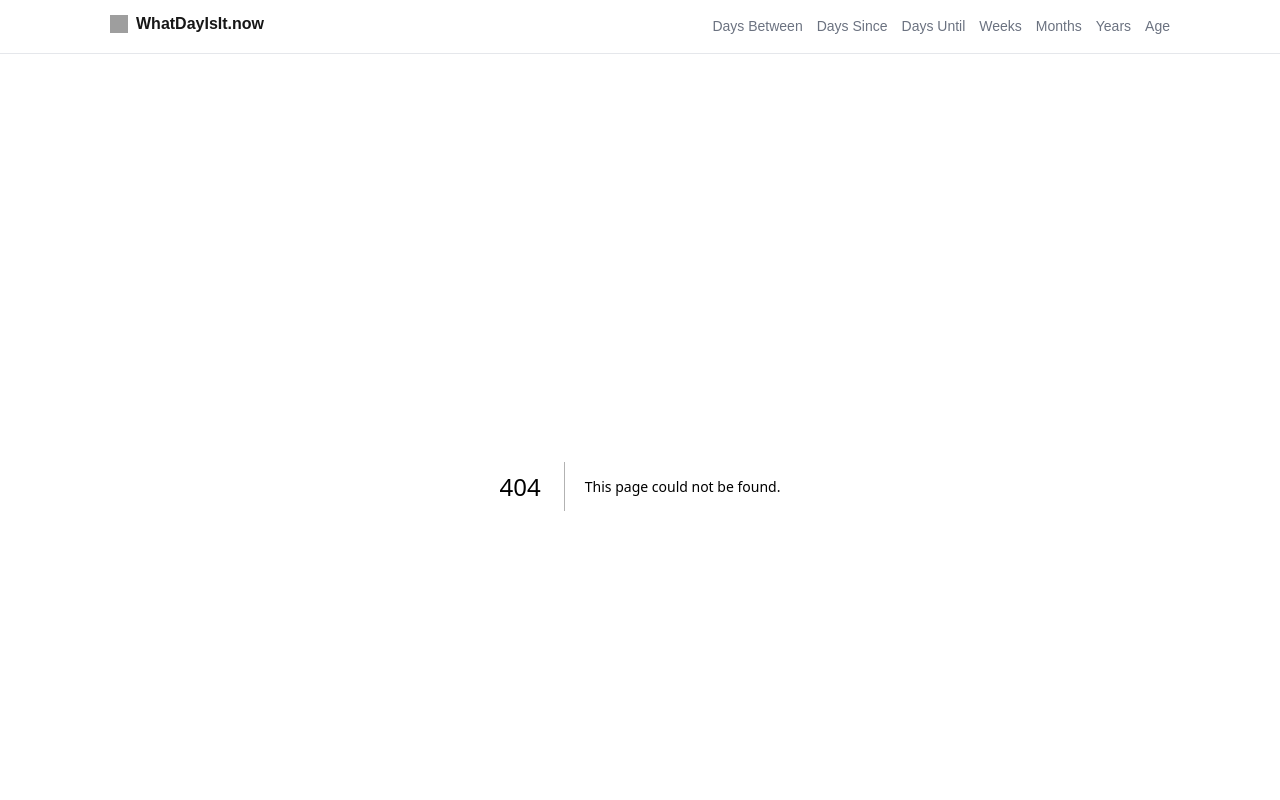
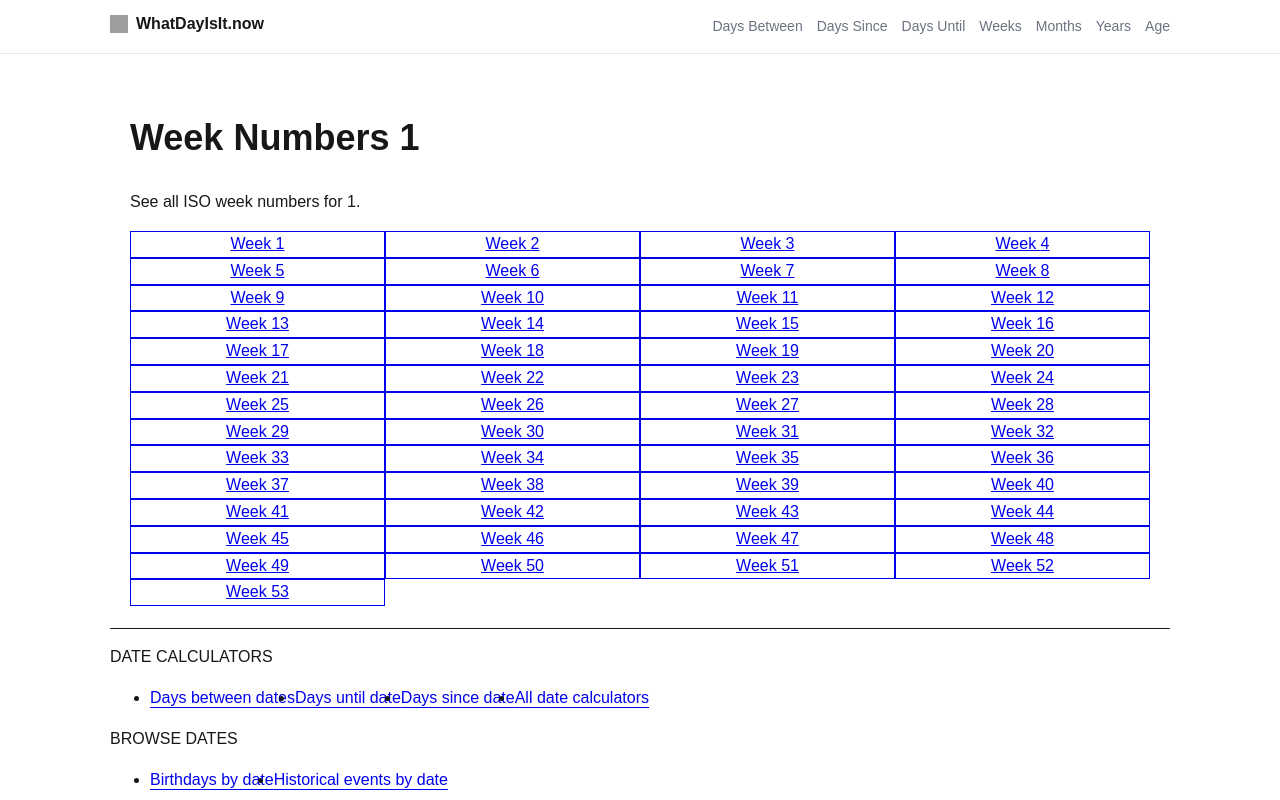
Before and after one commit to bosmeel/whatdayisit-now, a Next.js app: page /week-number/1 in a window 1280 px wide. Before the commit this address had no page. Shown: the top 800 px of the page. Built offline with nearby package versions, Linux system fonts and the light colour scheme; grey boxes are pictures that could not be loaded.

Commit message:
Add week-number cluster

```diff
--- a/app/sitemap.ts
+++ b/app/sitemap.ts
@@ -47,6 +47,29 @@ export default function sitemap(): MetadataRoute.Sitemap {
     changeFrequency: "daily" as const,
     priority: 0.7,
   }));
+const weekNumberPages: MetadataRoute.Sitemap = [];
+
+for (let year = 2020; year <= 2035; year++) {
+
+  weekNumberPages.push({
+    url: `${baseUrl}/week-number/${year}`,
+    lastModified: now,
+    changeFrequency: "yearly",
+    priority: 0.6,
+  });
+
+  for (let week = 1; week <= 53; week++) {
+
+    weekNumberPages.push({
+      url: `${baseUrl}/week-number/${year}/${week}`,
+      lastModified: now,
+      changeFrequency: "yearly",
+      priority: 0.6,
+    });
+
+  }
+
+}
 
   const daysBetweenPages = [
     ...DATE_PAIRS,
@@ -96,5 +119,6 @@ export default function sitemap(): MetadataRoute.Sitemap {
     ...bornOnPages,
     ...happenedPages,
     ...daysUntilDatePages,
+    ...weekNumberPages,
   ];
 }
--- /dev/null
+++ b/app/week-number/[year]/[week]/page.tsx
@@ -0,0 +1,49 @@
+import { notFound } from "next/navigation";
+
+type Props = {
+  params: Promise<{ year: string; week: string }>;
+};
+
+export function generateStaticParams() {
+
+  const params = [];
+
+  for (let year = 2020; year <= 2035; year++) {
+
+    for (let week = 1; week <= 53; week++) {
+
+      params.push({
+        year: year.toString(),
+        week: week.toString(),
+      });
+
+    }
+
+  }
+
+  return params;
+}
+
+export default async function Page({ params }: Props) {
+
+  const { year, week } = await params;
+
+  const y = Number(year);
+  const w = Number(week);
+
+  if (!Number.isInteger(y) || !Number.isInteger(w) || w < 1 || w > 53) {
+    notFound();
+  }
+
+  return (
+    <main className="container">
+
+      <h1>Week {w} of {y}</h1>
+
+      <p>
+        ISO week {w} of {y}.
+      </p>
+
+    </main>
+  );
+}
--- /dev/null
+++ b/app/week-number/[year]/page.tsx
@@ -0,0 +1,60 @@
+import Link from "next/link";
+import { notFound } from "next/navigation";
+
+type Props = {
+  params: Promise<{ year: string }>;
+};
+
+export function generateStaticParams() {
+
+  const years = [];
+
+  for (let y = 2020; y <= 2035; y++) {
+    years.push({ year: y.toString() });
+  }
+
+  return years;
+}
+
+export default async function Page({ params }: Props) {
+
+  const { year } = await params;
+
+  const parsedYear = Number(year);
+
+  if (!Number.isInteger(parsedYear)) {
+    notFound();
+  }
+
+  return (
+    <main className="container">
+
+      <h1>Week Numbers {parsedYear}</h1>
+
+      <p>
+        See all ISO week numbers for {parsedYear}.
+      </p>
+
+      <div className="grid grid-cols-4 gap-3">
+
+        {Array.from({ length: 53 }).map((_, i) => {
+
+          const week = i + 1;
+
+          return (
+            <Link
+              key={week}
+              href={`/week-number/${parsedYear}/${week}`}
+              className="border p-3 text-center"
+            >
+              Week {week}
+            </Link>
+          );
+
+        })}
+
+      </div>
+
+    </main>
+  );
+}
```
